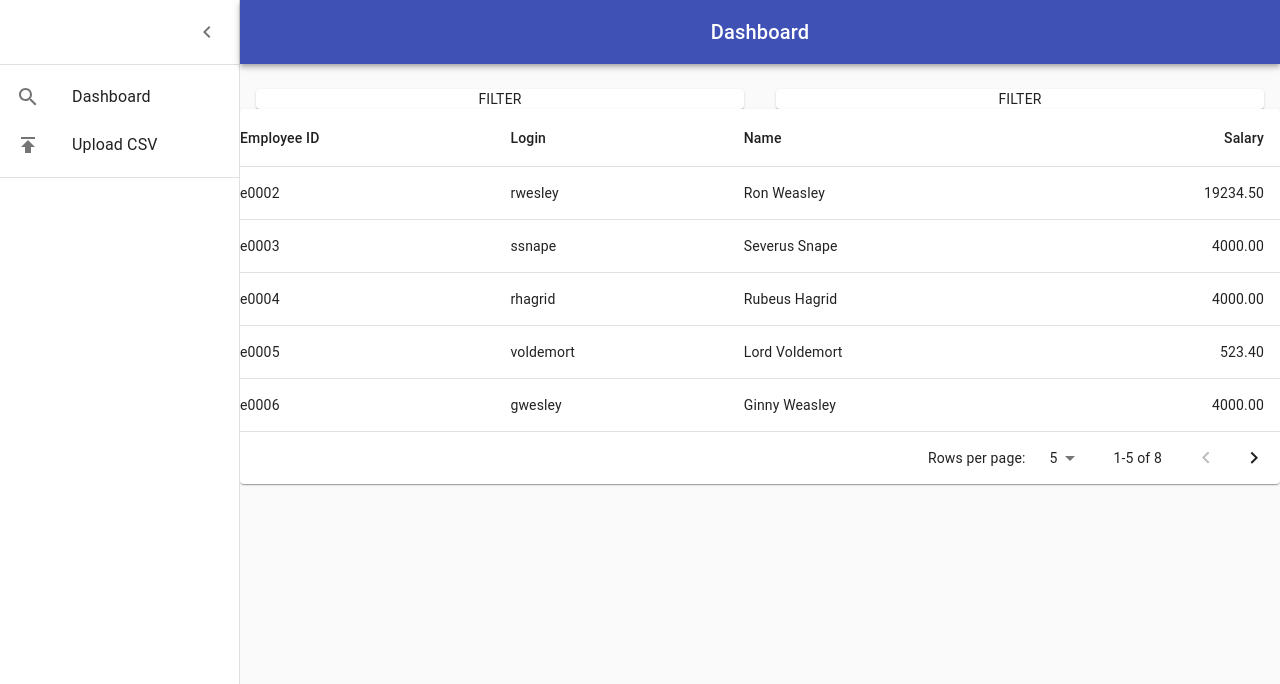
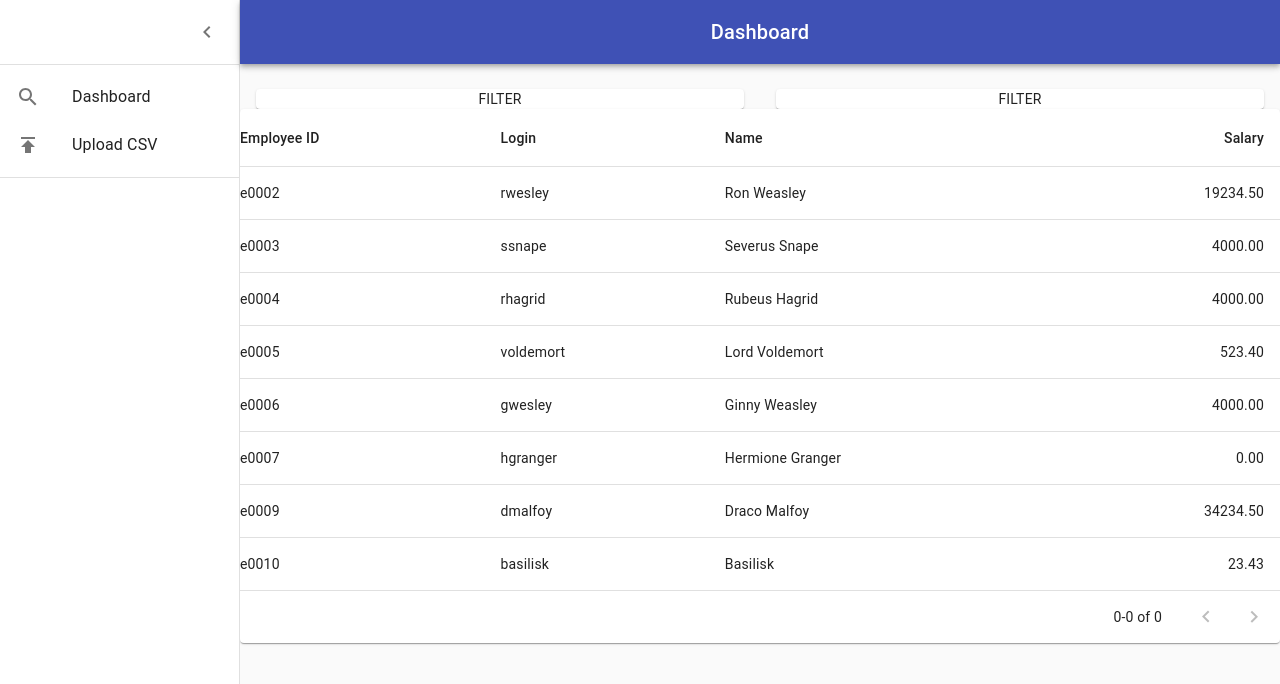
Before and after one commit to eugenefdw/tap-estl-assessment, a React (Create React App) app in the folder frontend/: page / in a window 1280 px wide. Shown: the top 684 px of the page. Built offline with nearby package versions, Linux system fonts and the light colour scheme; no server answers.

Commit message:
Update rows per page to 30 only

```diff
--- a/frontend/src/components/EmployeesTableView.js
+++ b/frontend/src/components/EmployeesTableView.js
@@ -134,7 +134,8 @@ export default function EnhancedTable() {
   const [order, setOrder] = React.useState('asc');
   const [orderBy, setOrderBy] = React.useState('calories');
   const [page, setPage] = React.useState(0);
-  const [rowsPerPage, setRowsPerPage] = React.useState(5);
+  const [count, setCount] = React.useState(0);
+  const rowsPerPage = 30;
 
   const handleRequestSort = (event, property) => {
     const isAsc = orderBy === property && order === 'asc';
@@ -146,13 +147,7 @@ export default function EnhancedTable() {
     setPage(newPage);
   };
 
-  const handleChangeRowsPerPage = (event) => {
-    setRowsPerPage(parseInt(event.target.value, 10));
-    setPage(0);
-  };
 
-
-  const emptyRows = rowsPerPage - Math.min(rowsPerPage, rows.length - page * rowsPerPage);
 
   return (
     <div className={classes.root}>
@@ -172,7 +167,6 @@ export default function EnhancedTable() {
             />
             <TableBody>
               {stableSort(rows, getComparator(order, orderBy))
-                .slice(page * rowsPerPage, page * rowsPerPage + rowsPerPage)
                 .map((row, index) => {
                   const labelId = `enhanced-table-checkbox-${index}`;
 
@@ -196,13 +190,12 @@ export default function EnhancedTable() {
           </Table>
         </TableContainer>
         <TablePagination
-          rowsPerPageOptions={[5, 10, 25]}
           component="div"
-          count={rows.length}
+          count={count}
           rowsPerPage={rowsPerPage}
+          rowsPerPageOptions={30}
           page={page}
           onChangePage={handleChangePage}
-          onChangeRowsPerPage={handleChangeRowsPerPage}
         />
       </Paper>
     </div>
```
